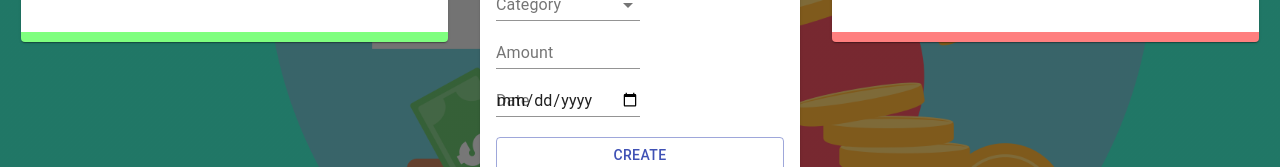
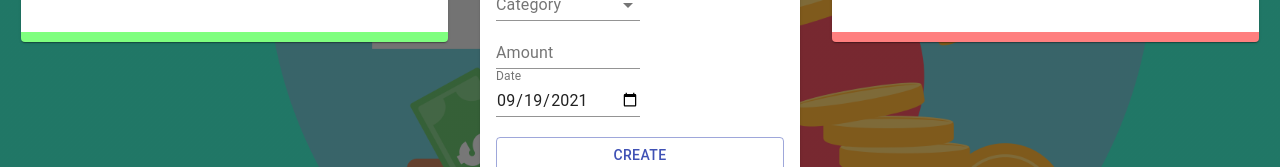
Before and after one commit to kumarrohan2804/expense-tracker, a React (Create React App) app: page / in a window 1280 px wide. Shown: the part 431-598 px from the top of the page. Built offline with nearby package versions, Linux system fonts and the light colour scheme.

Commit message:
formated date utils function added

```diff
--- a/src/components/main/form/Form.jsx
+++ b/src/components/main/form/Form.jsx
@@ -12,12 +12,17 @@
 import { v4 as uuidv4 } from "uuid";
 import useStyles from "./styles";
 import { ExpenseTrackerContext } from "../../../context/Context";
+import {
+  incomeCategories,
+  expenseCategories,
+} from "../../../constants/categories";
+import formatDate from "../../../utils/formatDate";
 
 const initialState = {
   amount: "",
   category: "",
   type: "Income",
-  date: new Date(),
+  date: formatDate(new Date()),
 };
 
 const Form = () => {
@@ -36,6 +41,9 @@
     addTransaction(transaction);
     setFormData(initialState);
   };
+
+  const selectedCategories =
+    formData.type === "Income" ? incomeCategories : expenseCategories;
 
   return (
     <Grid conatiner spacing={2}>
@@ -65,8 +73,11 @@
               setFormData({ ...formData, category: e.target.value })
             }
           >
-            <MenuItem value="business">Bussiness</MenuItem>
-            <MenuItem value="salary">Salary</MenuItem>
+            {selectedCategories.map((c) => (
+              <MenuItem key={c.type} value={c.type}>
+                {c.type}
+              </MenuItem>
+            ))}
           </Select>
         </FormControl>
       </Grid>
@@ -85,7 +96,9 @@
           label="Date"
           fullWidth
           value={formData.date}
-          onChange={(e) => setFormData({ ...formData, date: e.target.value })}
+          onChange={(e) =>
+            setFormData({ ...formData, date: formatDate(e.target.value) })
+          }
         />
       </Grid>
       <Button
--- /dev/null
+++ b/src/utils/formatDate.js
@@ -0,0 +1,16 @@
+const formatDate = (date) => {
+  const d = new Date(date);
+  let month = `${d.getMonth() + 1}`;
+  let day = `${d.getDate()}`;
+  const year = d.getFullYear();
+
+  if (month.length < 2) {
+    month = `0${month}`;
+  }
+  if (day.length < 2) {
+    day = `0${day}`;
+  }
+
+  return [year, month, day].join("-");
+};
+export default formatDate;
```
